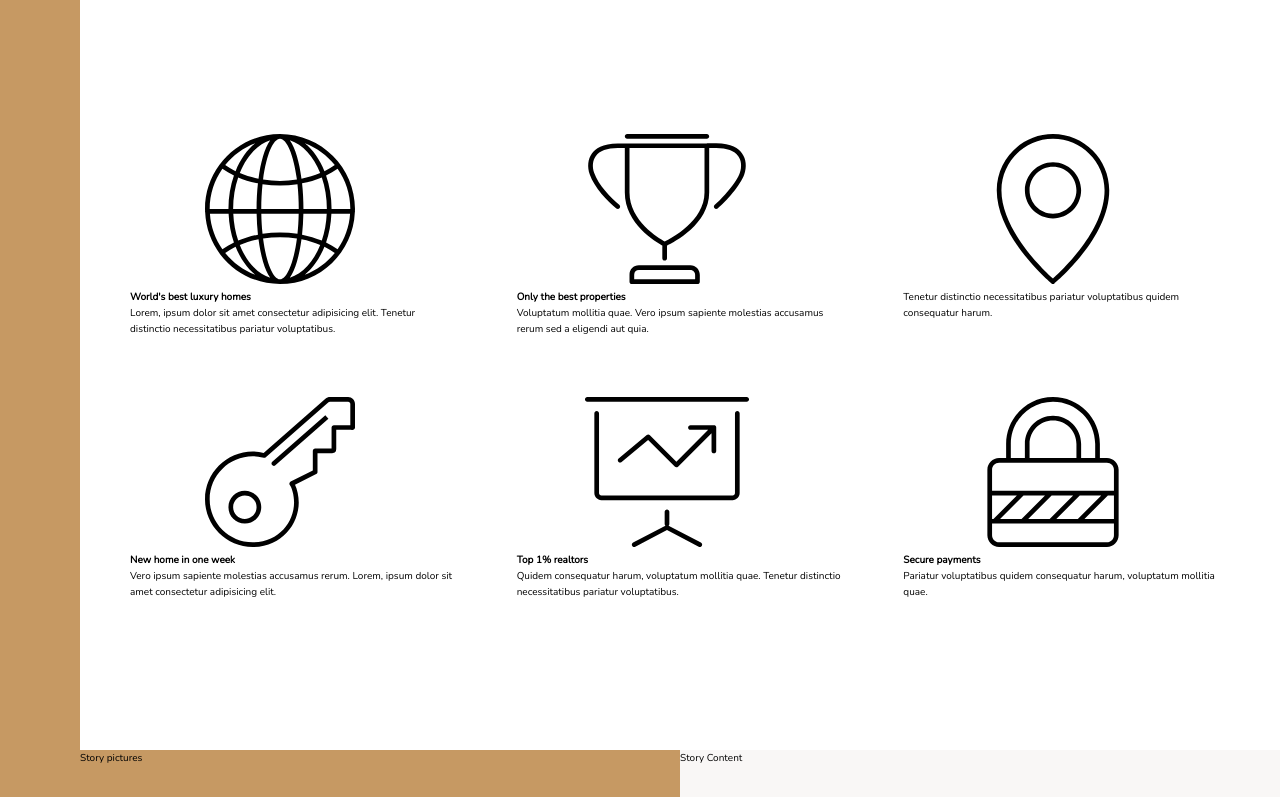
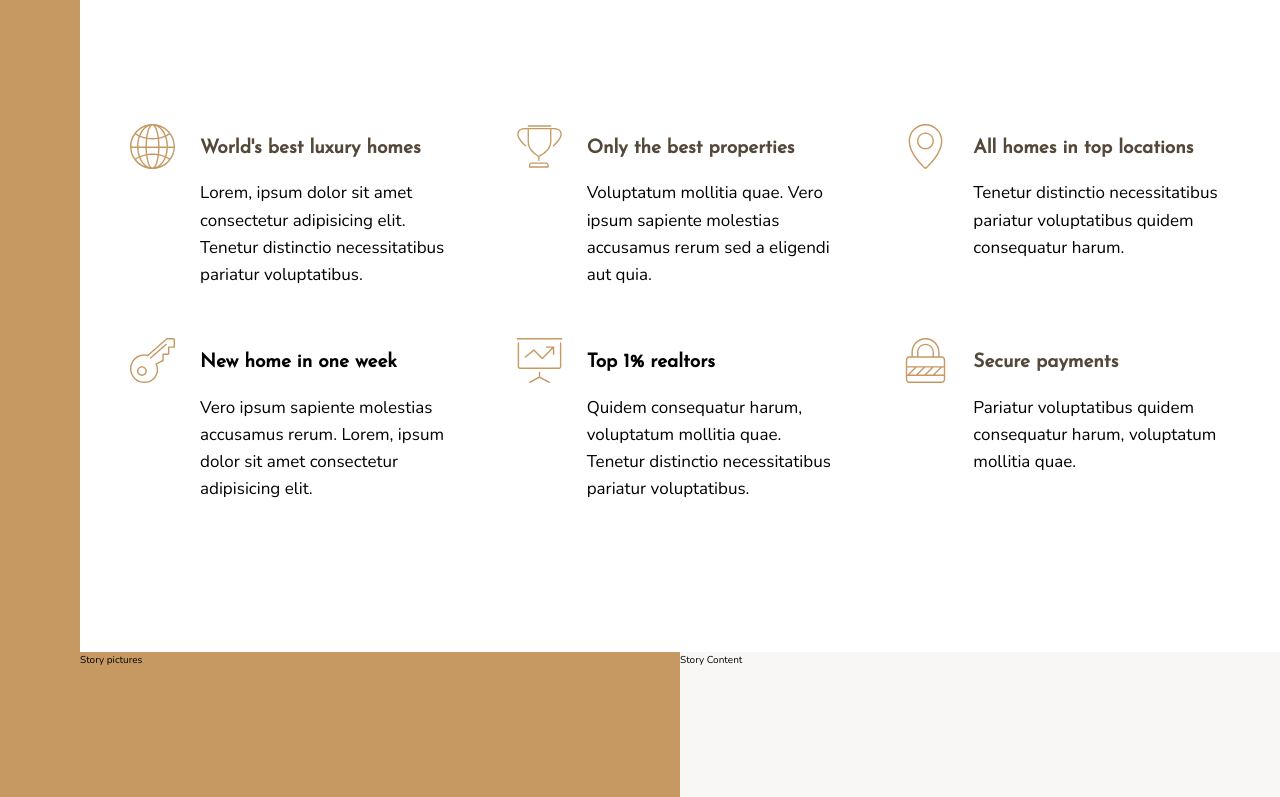
Before and after one commit to arnameti/NexterCSSGrid, a website: page index.html in a window 1280 px wide. Shown: the part 656-1453 px from the top of the page. Drawn offline with nearby package versions, Linux system fonts and the light colour scheme; files that its build step writes are made by us from their sources.

Commit message:
Building the Features Section CSS

```diff
--- a/app/scss/globals/_typography.scss
+++ b/app/scss/globals/_typography.scss
@@ -1,6 +1,32 @@
+%heading {
+  font-family: var(--font-display);
+}
+
 body {
   font-family: var(--font-primary);
   color: var(clr-grey-dark-2);
   font-weight: 300;
   line-height: 1.6;
 }
+
+.heading-1 {
+  @extend %heading;
+}
+
+.heading-2 {
+  @extend %heading;
+
+}
+
+.heading-3 {
+  @extend %heading;
+
+}
+
+.heading-4 {
+  @extend %heading;
+  font-size: 1.9rem;
+
+  &--light {color: var(--clr-grey-light-1);}
+  &--dark {color: var(--clr-grey-dark-1);}
+}
--- a/app/scss/layout/_features.scss
+++ b/app/scss/layout/_features.scss
@@ -5,5 +5,28 @@
 
   display: grid;
   grid-gap: 6rem;
-  grid-template-columns: repeat(3, 1fr);
+  // grid-template-columns: repeat(3, 1fr);
+  grid-template-columns: repeat(auto-fit, minmax(25rem, 1fr));
+  grid-gap: 6rem;
+  align-items: start;
 }
+
+.feature {
+
+  display: grid;
+  grid-template-columns: min-content 1fr;
+  grid-row-gap: 1.5rem;
+  grid-column-gap: 2.5rem;
+
+  &__icon {
+    fill: var(--clr-primary);
+    width: 4.5rem;
+    height: 4.5rem;
+    grid-row: 1 / span 2; // -1 means the end of the explicit grid
+    transform: translateY(-1rem);
+  }
+
+  &__text {
+    font-size: 1.7rem;
+  }
+}
--- a/index.html
+++ b/index.html
@@ -29,7 +29,7 @@
                 <svg class="feature__icon">
                     <use xlink:href="img/sprite.svg#icon-global"></use>
                 </svg>
-                <h4 class="heading-4">World's best luxury homes</h4>
+                <h4 class="heading-4 heading-4--dark">World's best luxury homes</h4>
                 <p class="feature__text">
                     Lorem, ipsum dolor sit amet consectetur adipisicing elit. Tenetur distinctio necessitatibus pariatur voluptatibus.
                 </p>
@@ -39,7 +39,7 @@
                 <svg class="feature__icon">
                     <use xlink:href="img/sprite.svg#icon-trophy"></use>
                 </svg>
-                <h4 class="heading-4">Only the best properties</h4>
+                <h4 class="heading-4 heading-4--dark">Only the best properties</h4>
                 <p class="feature__text">
                     Voluptatum mollitia quae. Vero ipsum sapiente molestias accusamus rerum sed a eligendi aut quia.
                 </p>
@@ -49,7 +49,7 @@
                 <svg class="feature__icon">
                     <use xlink:href="img/sprite.svg#icon-map-pin"></use>
                 </svg>
-                <h4 class="heading-4"></h4>
+                <h4 class="heading-4 heading-4--dark">All homes in top locations</h4>
                 <p class="feature__text">
                     Tenetur distinctio necessitatibus pariatur voluptatibus quidem consequatur harum.
                 </p>
@@ -79,7 +79,7 @@
                 <svg class="feature__icon">
                     <use xlink:href="img/sprite.svg#icon-lock"></use>
                 </svg>
-                <h4 class="heading-4">Secure payments</h4>
+                <h4 class="heading-4 heading-4--dark">Secure payments</h4>
                 <p class="feature__text">
                     Pariatur voluptatibus quidem consequatur harum, voluptatum mollitia quae.
                 </p>
```
Also changed, not shown: 1 other file.
